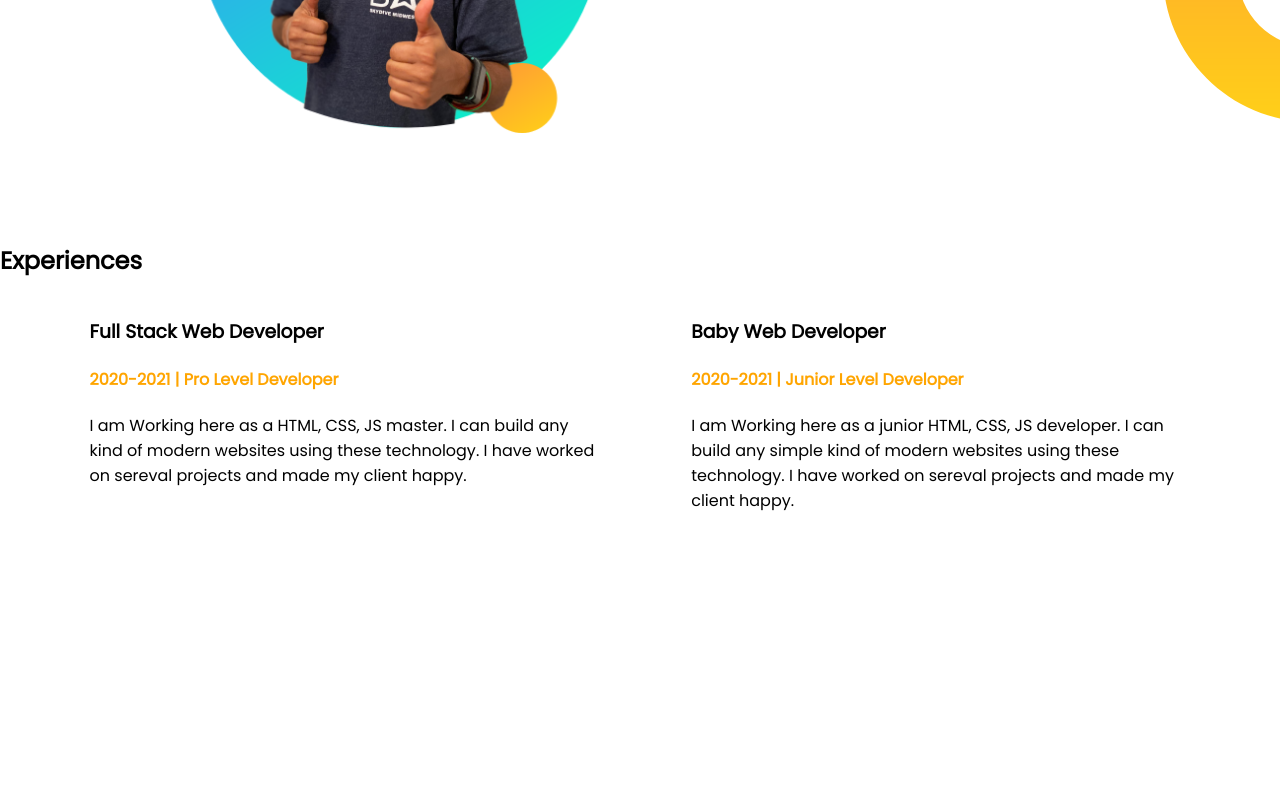
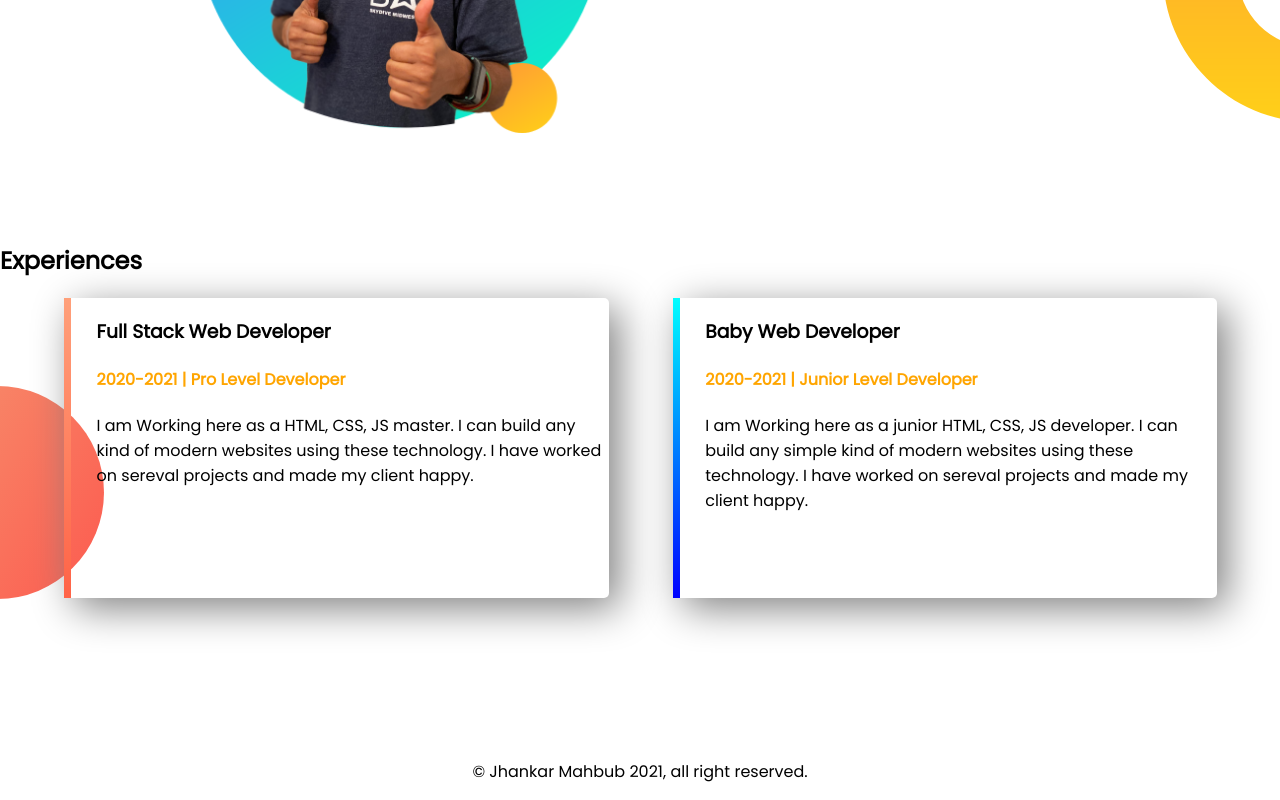
Before and after one commit to sudipto68/web-portfolio, a plain HTML site: page index.html in a window 1280 px wide. Shown: the part 857-1657 px from the top of the page. Before the commit the page ends 1386 px from the top, so only its background shows below. Drawn offline with Linux system fonts and the light colour scheme.

Commit message:
experience section and footer added

```diff
--- a/index.html
+++ b/index.html
@@ -12,14 +12,17 @@
     />
   </head>
   <body>
-
     <!-- this is first section -->
     <section class="first-section">
       <div class="half-content">
         <h1>Welcome To</h1>
-        <h1><span style="color: orange;">Jhankar</span> Mahbub World</h1>
+        <h1><span style="color: orange">Jhankar</span> Mahbub World</h1>
         <h3>Professional Web Developer</h3>
-        <p>Professional Web Developer working with all the latest web technology. Master in Html, Css, Js, ReactJs and all the latest frontend technology. Ready to be work with any frontend relaed project.</p>
+        <p>
+          Professional Web Developer working with all the latest web technology.
+          Master in Html, Css, Js, ReactJs and all the latest frontend
+          technology. Ready to be work with any frontend relaed project.
+        </p>
         <a href="#">HIRE ME</a>
       </div>
       <div class="half-content">
@@ -31,34 +34,48 @@
 
     <section class="second-section">
       <div class="half-content">
-            <img src="/images/profile2.png" alt="jhankar">
+        <img src="/images/profile2.png" alt="jhankar" />
       </div>
       <div class="half-content">
         <h2>Dream Big</h2>
         <h4>Become a Web Developer</h4>
-            <p>I already learened the basic Html, Css. I have made some simple websites. Now my concern is to learn advance web development and build 3 websites.</p>
+        <p>
+          I already learened the basic Html, Css. I have made some simple
+          websites. Now my concern is to learn advance web development and build
+          3 websites.
+        </p>
         <a href="#">DOWNLOAD RESUME</a>
       </div>
-
     </section>
 
     <!-- this is third section -->
 
     <section class="experience-section">
       <h2>Experiences</h2>
-        <div class="half-content">
+      <div id="full-stack" class="half-content single-experience">
         <h3>Full Stack Web Developer</h3>
         <h4 class="orange-highlight">2020-2021 | Pro Level Developer</h4>
-            <p>I am Working here as a HTML, CSS, JS master. I can build any kind of modern websites using these technology. I have worked on sereval projects and made my client happy.</p>
+        <p>
+          I am Working here as a HTML, CSS, JS master. I can build any kind of
+          modern websites using these technology. I have worked on sereval
+          projects and made my client happy.
+        </p>
       </div>
-        <div class="half-content">
+      <div id="baby-web" class="half-content single-experience">
         <h3>Baby Web Developer</h3>
         <h4 class="orange-highlight">2020-2021 | Junior Level Developer</h4>
-            <p>I am Working here as a junior HTML, CSS, JS developer. I can build any simple kind of modern websites using these technology. I have worked on sereval projects and made my client happy.</p>
+        <p>
+          I am Working here as a junior HTML, CSS, JS developer. I can build any
+          simple kind of modern websites using these technology. I have worked
+          on sereval projects and made my client happy.
+        </p>
       </div>
     </section>
 
+    <!-- this is footer -->
 
-
+    <footer>
+      <p style="text-align: center;">© Jhankar Mahbub 2021, all right reserved.</p>
+    </footer>
   </body>
 </html>
--- a/style.css
+++ b/style.css
@@ -2,9 +2,11 @@ body{
     margin: 0;
     font-family: 'Poppins', 'sans-serif';
 }
+section{
+    height: 500px;
+}
 .first-section{
     background-image: url(/images/top-banner.png);
-    height: 500px;
     background-repeat: no-repeat;
     padding-bottom: 80px;
 }
@@ -34,7 +36,6 @@ a{
 
 .second-section{
     background-image: url(/images/dream-bg.png);
-    height: 500px;
     background-repeat: no-repeat;
     background-position: right;
 }
@@ -42,3 +43,24 @@ a{
 .orange-highlight{
     color: orange;
 }
+.single-experience{
+    border-radius: 5px;
+    box-shadow: 10px 10px 40px grey;
+    height: 60%;
+}
+.experience-section{
+    background-image: url(/images/exp-bg.png);
+    background-repeat: no-repeat;
+    background-position: left;
+}
+
+#full-stack{
+    border-left: 7px solid;
+    border-image: linear-gradient(lightSalmon,tomato);
+    border-image-slice: 1;
+}
+#baby-web{
+    border-left: 7px solid;
+    border-image: linear-gradient(cyan,blue);
+    border-image-slice: 1;
+}
```
Lines whose indentation alone changed are shown as unchanged.
